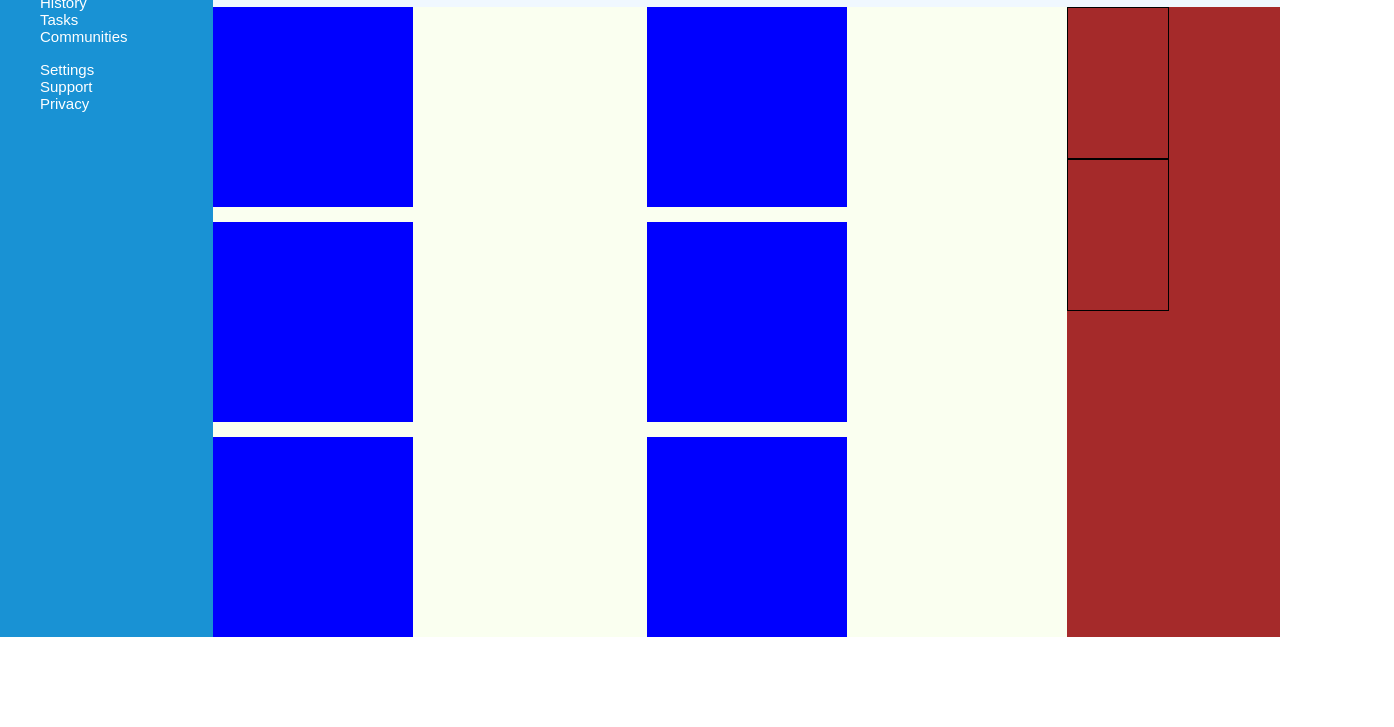
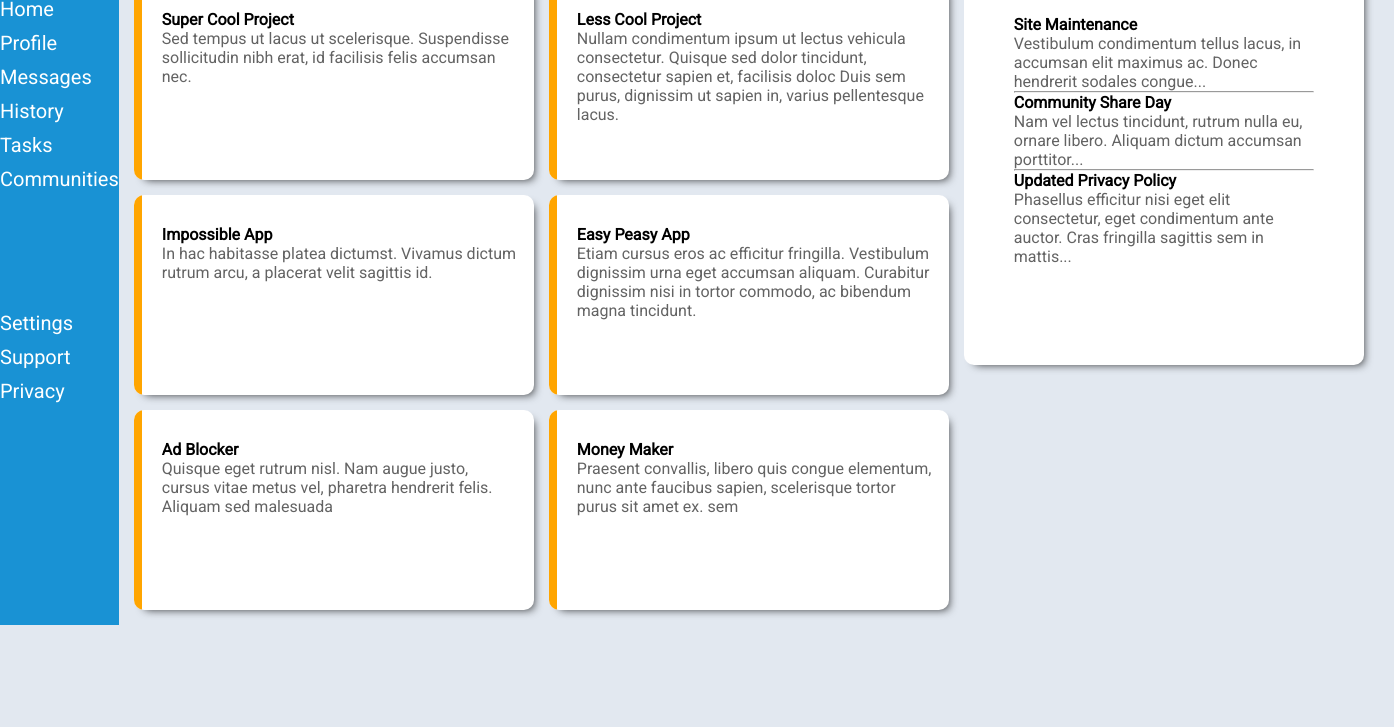
Before and after one commit to ChristoferLv/top-admin-dashboard, a plain HTML site: page index.html in a window 1280 px wide. Shown: the part 73-800 px from the top of the page, 1394 px wide, since content can reach past the window. Drawn offline with Linux system fonts and the light colour scheme.

Commit message:
make more styling

```diff
--- a/index.html
+++ b/index.html
@@ -15,7 +15,11 @@
             <h1>header</h1>
         </div>
         <div class="sidebar">
-            <div class="logo"></div>
+            <div class="logo">
+                <p>
+                    Dashboard
+                </p>
+            </div>
             <div class="menu-options">
                 <ul>
                     <li>Home</li>
@@ -36,16 +40,81 @@
         </div>
         <div class="article">
             <div class="projects">
-                <div class="project-card"></div>
-                <div class="project-card"></div>
-                <div class="project-card"></div>
-                <div class="project-card"></div>
-                <div class="project-card"></div>
-                <div class="project-card"></div>
+                <div class="project-card">
+                    <div class="card-line"></div>
+                    <div class="card-content">
+                        <p class="project-title">Super Cool Project</p>
+                        <p class="project-description">Sed tempus ut lacus ut scelerisque. Suspendisse sollicitudin nibh
+                            erat, id facilisis felis accumsan nec.</p>
+                    </div>
+                </div>
+                <div class="project-card">
+                    <div class="card-line"></div>
+                    <div class="card-content">
+                        <p class="project-title">Less Cool Project</p>
+                        <p class="project-description">Nullam condimentum ipsum ut lectus vehicula consectetur. Quisque
+                            sed
+                            dolor tincidunt, consectetur sapien et, facilisis doloc Duis sem purus, dignissim ut sapien
+                            in,
+                            varius pellentesque lacus.</p>
+                    </div>
+                </div>
+                <div class="project-card">
+                    <div class="card-line"></div>
+                    <div class="card-content">
+                        <p class="project-title">Impossible App</p>
+                        <p class="project-description">In hac habitasse platea dictumst. Vivamus dictum rutrum arcu, a
+                            placerat velit sagittis id.</p>
+                    </div>
+                </div>
+                <div class="project-card">
+                    <div class="card-line"></div>
+                    <div class="card-content">
+                        <p class="project-title">Easy Peasy App</p>
+                        <p class="project-description">Etiam cursus eros ac efficitur fringilla. Vestibulum dignissim
+                            urna
+                            eget accumsan aliquam. Curabitur dignissim nisi in tortor commodo, ac bibendum magna
+                            tincidunt.
+                        </p>
+                    </div>
+                </div>
+                <div class="project-card">
+                    <div class="card-line"></div>
+                    <div class="card-content">
+                        <p class="project-title">Ad Blocker</p>
+                        <p class="project-description">Quisque eget rutrum nisl. Nam augue justo, cursus vitae metus
+                            vel,
+                            pharetra hendrerit felis. Aliquam sed malesuada</p>
+                    </div>
+                </div>
+                <div class="project-card">
+                    <div class="card-line"></div>
+                    <div class="card-content">
+                        <p class="project-title">Money Maker</p>
+                        <p class="project-description">Praesent convallis, libero quis congue elementum, nunc ante
+                            faucibus
+                            sapien, scelerisque tortor purus sit amet ex. sem</p>
+                    </div>
+                </div>
             </div>
             <div class="sideplace">
-                <div class="placeholder"></div>
-                <div class="placeholder"></div>
+                <div class="announcements">
+                    <div class="announcement">
+                        <p class="announcement-title">Site Maintenance</p>
+                        <p class="announcement-content">Vestibulum condimentum tellus lacus, in accumsan elit maximus ac. Donec hendrerit sodales congue...</p>
+                    </div>
+                    <hr>
+                    <div class="announcement">
+                        <p class="announcement-title">Community Share Day</p>
+                        <p class="announcement-content">Nam vel lectus tincidunt, rutrum nulla eu, ornare libero. Aliquam dictum accumsan porttitor...</p>
+                    </div>
+                    <hr>
+                    <div class="announcement">
+                        <p class="announcement-title">Updated Privacy Policy</p>
+                        <p class="announcement-content">Phasellus efficitur nisi eget elit consectetur, eget condimentum ante auctor. Cras fringilla sagittis sem in mattis...</p>
+                    </div>
+                </div>
+                <div class="trending"></div>
             </div>
         </div>
     </div>
--- a/style.css
+++ b/style.css
@@ -1,46 +1,55 @@
-*{
-    font-family: sans-serif;
+@font-face {
+    font-family: Roboto;
+    src: url(./fonts/Roboto-Regular.woff2);
 }
 
-body{
+* {
+    font-family: Roboto;
     margin: 0;
     padding: 0;
 }
 
-:root{
+:root {
     --main-color: #1992d4;
+    --background-color: #e2e8f0;
 }
 
+body {
+    background-color: var(--background-color);
+}
 
-.container{
+.container {
     display: grid;
     grid-template-columns: 1fr 5fr;
-
 }
 
-.sidebar{
+.sidebar {
     background-color: var(--main-color);
     grid-column-start: 1;
     grid-column-end: 2;
     grid-row-start: 1;
     grid-row-end: 4;
+
+    display: grid;
+    grid-template-rows: 70px 1fr 1fr;
 }
 
-.header{
+.header {
     background-color: aliceblue;
+    box-shadow: 0px 10px 10px -8px rgba(0, 0, 0, 0.65);
 }
 
-.article{
-    background-color: rgb(250, 255, 240);
-
+.article {
     grid-column-start: 2;
     grid-row-start: 3;
 
     display: grid;
-    grid-template-columns: 4fr 1fr;
+    grid-template-columns: 3fr 1fr;
 }
 
-.projects{
+.projects {
+    padding: 15px;
+
     grid-column-start: 1;
 
     display: grid;
@@ -48,19 +57,57 @@ body{
     grid-template-columns: 1fr 1fr;
 }
 
-.project-card{
-    width: 200px;
-    height: 200px;
-    background-color: blue;
+.announcements {
+    box-sizing: border-box;
+    width: 400px;
+    height: 400px;
+    background-color: white;
+    box-shadow: 5px 5px 8px -5px rgba(0, 0, 0, 0.75);
+    border-radius: 10px;
+    overflow: hidden;
+
+    padding: 50px;
 }
 
-.sideplace{
+.project-card {
+    width: 400px;
+    height: 200px;
+    background-color: white;
+    box-shadow: 5px 5px 8px -5px rgba(0, 0, 0, 0.75);
+    border-radius: 10px;
+    overflow: hidden;
+
+    display: grid;
+    grid-template-columns: 8px 1fr;
+}
+
+.card-content {
+    padding-left: 20px;
+    padding-top: 30px;
+    padding-right: 15px;
+}
+
+.project-title,
+.announcement-title {
+    font-weight: bold;
+}
+
+.project-description,
+.announcement-content {
+    color: #636363;
+}
+
+.card-line {
+    background-color: orange;
+}
+
+.sideplace {
     grid-column-start: 2;
-    background-color: brown;
+    padding-right: 30px;
 }
 
 
-.placeholder{
+.placeholder {
     height: 150px;
     width: 100px;
     border: 1px solid black;
@@ -69,8 +116,9 @@ body{
 
 
 
-li{
+li {
     list-style-type: none;
     color: white;
-    font-size: 15px;
+    font-size: 20px;
+    margin-bottom: 10px;
 }
```
Also changed, not shown: fonts/Roboto-Regular.woff2 (added).
